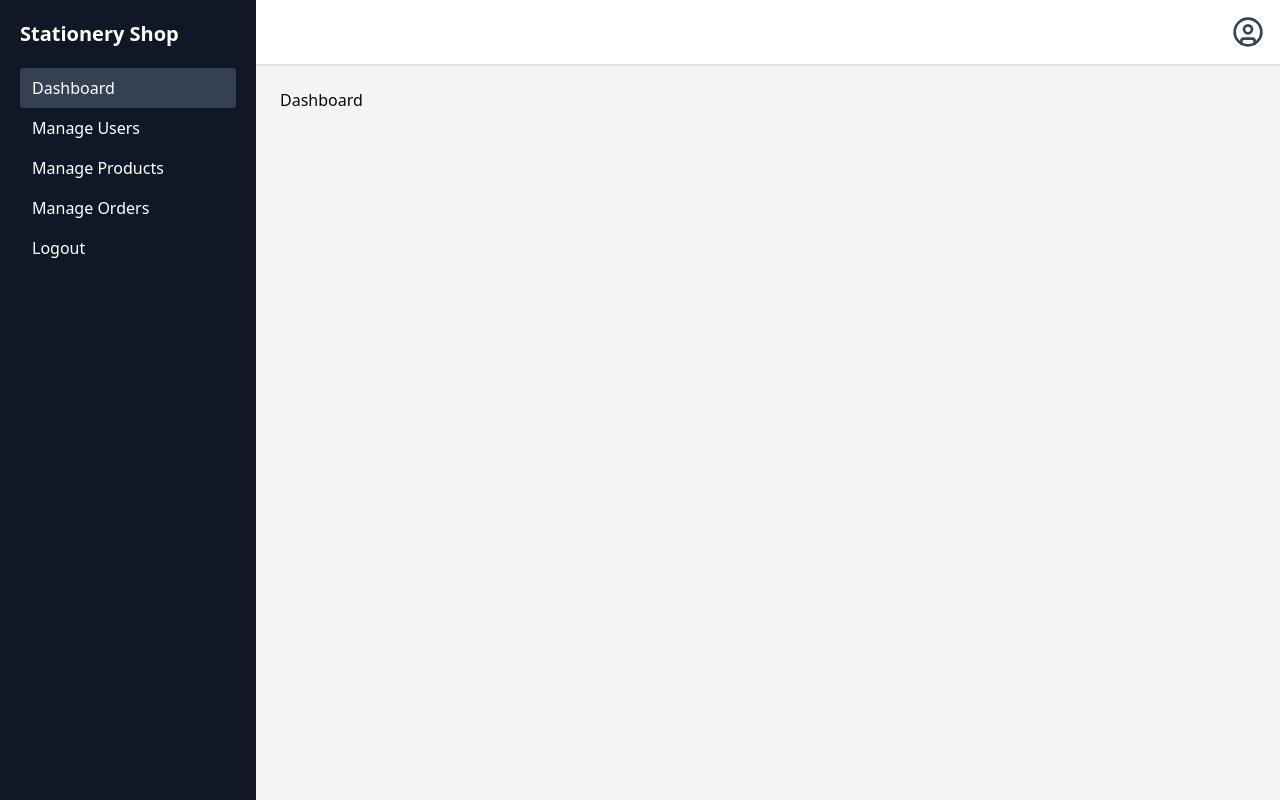
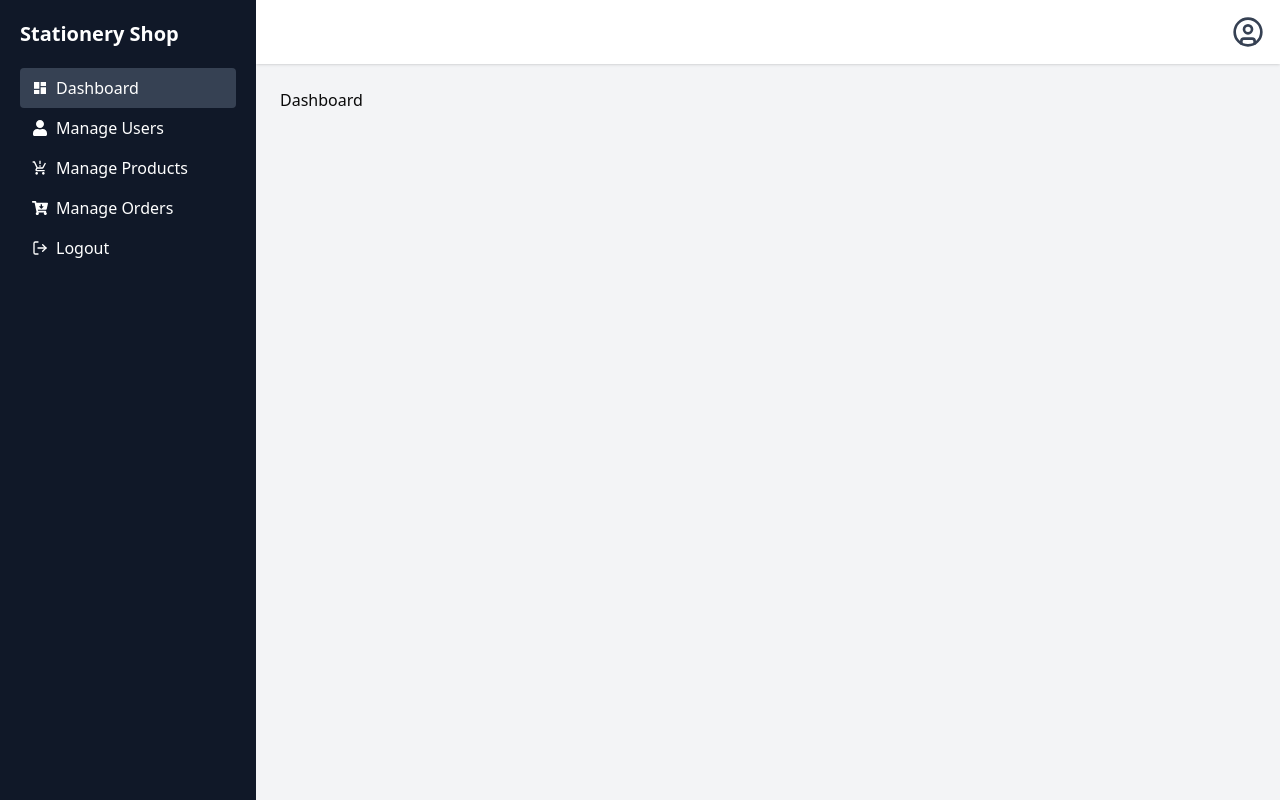
Before and after one commit to smhasanjamil/stationary-shop, a React (Vite) app in the folder client/: page /dashboard in a window 1280 px wide. Built offline with nearby package versions, Linux system fonts and the light colour scheme.

Commit message:
Dashboard nav icon added

```diff
--- a/client/package.json
+++ b/client/package.json
@@ -23,6 +23,7 @@
     "react": "^19.0.0",
     "react-dom": "^19.0.0",
     "react-hook-form": "^7.55.0",
+    "react-icons": "^5.5.0",
     "react-router-dom": "^6.30.0",
     "tailwind-merge": "^3.2.0",
     "tailwindcss": "^4.1.3",
--- a/client/src/pages/dashboard/home/Dashboard.tsx
+++ b/client/src/pages/dashboard/home/Dashboard.tsx
@@ -1,12 +1,25 @@
 import { useState } from "react";
 import { Menu, UserCircle, X } from "lucide-react";
 import { Link, NavLink, Outlet } from "react-router-dom";
+import { MdDashboard } from "react-icons/md";
+import { FaUser } from "react-icons/fa";
+import { MdProductionQuantityLimits } from "react-icons/md";
+import { FaCartArrowDown } from "react-icons/fa";
+import { LuLogOut } from "react-icons/lu";
 
 const menuItems = [
-  { name: "Dashboard", path: "/dashboard" },
-  { name: "Manage Users", path: "/dashboard/manage-users" },
-  { name: "Manage Products", path: "/dashboard/manage-products" },
-  { name: "Manage Orders", path: "/dashboard/manage-orders" },
+  { name: "Dashboard", path: "/dashboard", icon: <MdDashboard /> },
+  { name: "Manage Users", path: "/dashboard/manage-users", icon: <FaUser /> },
+  {
+    name: "Manage Products",
+    path: "/dashboard/manage-products",
+    icon: <MdProductionQuantityLimits />,
+  },
+  {
+    name: "Manage Orders",
+    path: "/dashboard/manage-orders",
+    icon: <FaCartArrowDown />,
+  },
 ];
 
 const Dashboard = () => {
@@ -21,7 +34,9 @@ const Dashboard = () => {
           } transition-transform lg:relative lg:translate-x-0`}
         >
           <div className="flex justify-between items-center mb-5">
-          <h1 className="text-xl font-bold"><Link to="/">Stationery Shop</Link></h1>
+            <h1 className="text-xl font-bold">
+              <Link to="/">Stationery Shop</Link>
+            </h1>
             <button
               className="lg:hidden"
               onClick={() => setIsSidebarOpen(false)}
@@ -29,25 +44,31 @@ const Dashboard = () => {
               <X size={24} />
             </button>
           </div>
+
           <nav>
-
             <ul>
               {menuItems.map((item) => (
                 <li key={item.path}>
                   <NavLink
                     to={item.path}
-          end={item.path === "/dashboard"}
+                    end={item.path === "/dashboard"} // Fixes active issue
                     className={({ isActive }) =>
-            `block py-2 px-3 rounded transition ${
-              isActive ? "bg-gray-700 text-white" : "hover:bg-gray-700"
+                      `flex items-center gap-2 py-2 px-3 rounded transition ${
+                        isActive
+                          ? "bg-gray-700 text-white"
+                          : "hover:bg-gray-700"
                       }`
                     }
                   >
+                    {item.icon}
                     {item.name}
                   </NavLink>
                 </li>
               ))}
-    <li className="py-2 px-3 cursor-pointer hover:bg-gray-700">Logout</li>
+              <li className="flex items-center gap-2 py-2 px-3 cursor-pointer hover:bg-gray-700">
+                <LuLogOut />
+                Logout
+              </li>
             </ul>
           </nav>
         </div>
@@ -61,12 +82,14 @@ const Dashboard = () => {
             >
               <Menu size={24} />
             </button>
+            {/* ===================== Dashboard avater start =================== */}
             {/* <h2 className="text-xl font-semibold ml-auto">Dashboard</h2> */}
             <UserCircle size={32} className="ml-auto text-gray-700" />
+            {/* ===================== Dashboard avater end =================== */}
           </header>
           {/* ========== Main Content Start Here ============ */}
           <main className="p-6">
-          <Outlet/>
+            <Outlet />
           </main>
           {/* ========== Main Content End Here ============ */}
         </div>
```
Also changed, not shown: 1 other file (tests, documents, lock files or other folders). Lines whose indentation alone changed are shown as unchanged.
